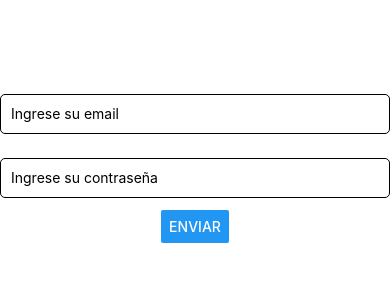
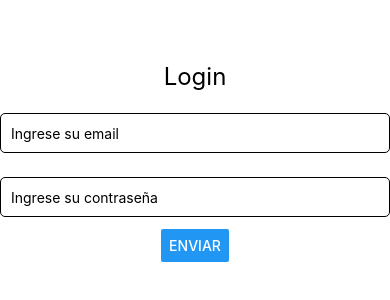
Before and after one commit to Leojgp/ApenMeet, a React Native app: screen /SignIn in a window 390 px wide. Shown: the part 260-560 px from the top of the page. Built offline with nearby package versions, Linux system fonts and the light colour scheme.

Commit message:
Adding Bottom bar with navigation icons and adding logout Icon inside screen header

```diff
--- a/package.json
+++ b/package.json
@@ -9,19 +9,20 @@
     "web": "expo start --web"
   },
   "dependencies": {
+    "@react-navigation/bottom-tabs": "^7.3.10",
     "@react-navigation/native": "^7.1.6",
     "@react-navigation/native-stack": "^7.3.10",
     "@react-navigation/stack": "^7.2.10",
     "axios": "^1.8.4",
     "dotenv": "^16.5.0",
     "expo": "~52.0.46",
+    "expo-secure-store": "~14.0.1",
     "expo-status-bar": "~2.0.1",
     "react": "18.3.1",
     "react-native": "0.76.9",
     "react-native-dotenv": "^3.4.11",
     "react-native-safe-area-context": "^4.12.0",
-    "react-native-screens": "~4.4.0",
-    "expo-secure-store": "~14.0.1"
+    "react-native-screens": "~4.4.0"
   },
   "devDependencies": {
     "@babel/core": "^7.25.2",
--- a/src/App.tsx
+++ b/src/App.tsx
@@ -6,6 +6,7 @@ import SignUpScreen from './screens/SignUpScreen';
 import SignInScreen from './screens/SignInScreen';
 import MainScreen from './screens/MainScreen';
 import ConfigScreen from './screens/configScreens/ConfigScreen';
+import LogoutButton from './components/navigation/LogOutButton';
 
 const Stack = createStackNavigator();
 
@@ -16,7 +17,15 @@ export default function App() {
         <Stack.Screen name="Home" component={HomeScreen} options={{ headerShown: false }} />
         <Stack.Screen name="SignUp" component={SignUpScreen} options={{ headerShown: false }} />
         <Stack.Screen name="SignIn" component={SignInScreen} options={{ headerShown: false }} />
-        <Stack.Screen name="Main" component={MainScreen} options={{ headerLeft: () => null, gestureEnabled: false }}/>
+        <Stack.Screen
+          name="Main"
+          component={MainScreen}
+          options={({ navigation }) => ({
+            headerLeft: () => null,
+            headerRight: () => <LogoutButton navigation={navigation} />,
+            gestureEnabled: false
+          })}
+        />
         <Stack.Screen name="Config" component={ConfigScreen}/>
       </Stack.Navigator>
     </NavigationContainer>
--- /dev/null
+++ b/src/components/navigation/BottomTabMenu.tsx
@@ -0,0 +1,68 @@
+// components/BottomTabMenu.tsx
+import React from 'react';
+import { View, TouchableOpacity, StyleSheet } from 'react-native';
+import Ionicons from '@expo/vector-icons/Ionicons';
+
+interface BottomTabMenuProps {
+  navigation: any;
+}
+
+const BottomTabMenu: React.FC<BottomTabMenuProps> = ({ navigation }) => {
+  return (
+    <View style={styles.container}>
+      <TouchableOpacity style={styles.iconButton} onPress={() => navigation.navigate('Config')}>
+        <Ionicons name="chatbubble-outline" size={30} color="gray" />
+      </TouchableOpacity>
+
+      <TouchableOpacity style={styles.iconButton} onPress={() => navigation.navigate('Config')}>
+        <Ionicons name="walk-outline" size={30} color="gray" />
+      </TouchableOpacity>
+
+      <TouchableOpacity style={styles.iconButton} onPress={() => navigation.navigate('Config')}>
+        <Ionicons name="settings-outline" size={30} color="gray" />
+      </TouchableOpacity>
+    </View>
+  );
+};
+
+const styles = StyleSheet.create({
+  container: {
+    position: 'absolute',
+    bottom: 0,
+    left: 0,
+    right: 0,
+    height: 70,
+    backgroundColor: '#fff',
+    flexDirection: 'row',
+    justifyContent: 'space-around',
+    alignItems: 'center',
+    shadowColor: '#000',
+    shadowOffset: { width: 0, height: -5 },
+    shadowOpacity: 0.2,
+    shadowRadius: 10,
+    elevation: 5,
+    borderTopWidth: 3,
+    borderTopColor: '#e0e0e0',
+  },
+  iconButton: {
+    justifyContent: 'center',
+    alignItems: 'center',
+  },
+
+  triangle: {
+    position: 'absolute',
+    bottom: -10,
+    left: '50%',
+    marginLeft: -10,
+    width: 0,
+    height: 0,
+    borderLeftWidth: 10,
+    borderLeftColor: 'transparent',
+    borderRightWidth: 10,
+    borderRightColor: 'transparent',
+    borderTopWidth: 10,
+    borderTopColor: '#fff',
+  },
+});
+
+export default BottomTabMenu;
--- a/src/components/CustomButtonComponent.tsx
+++ b/src/components/navigation/CustomButtonComponent.tsx
@@ -13,7 +13,6 @@ export default function CustomButton({ title, screenName, navigation }: CustomBu
       <Button
         title={title}
         onPress={() => {
-          console.log(`${title} button pressed`);
           navigation.navigate(screenName);
         }}
       />
--- /dev/null
+++ b/src/components/navigation/LogOutButton.tsx
@@ -0,0 +1,18 @@
+import React from 'react';
+import { Ionicons } from '@expo/vector-icons';
+import { TouchableOpacity } from 'react-native';
+
+interface LogoutButtonProps {
+  navigation: any;
+}
+
+function LogoutButton({ navigation }: LogoutButtonProps){
+
+  return (
+    <TouchableOpacity onPress={() => navigation.navigate('SignIn')} style={{ marginRight: 10 }}>
+      <Ionicons name="log-out-outline" size={24} color="black" />
+    </TouchableOpacity>
+  );
+};
+
+export default LogoutButton;
--- a/src/screens/HomeScreen.tsx
+++ b/src/screens/HomeScreen.tsx
@@ -1,6 +1,6 @@
 import { StyleSheet, Text, View } from 'react-native'
 import React from 'react'
-import CustomButton from '../components/CustomButtonComponent'
+import CustomButton from '../components/navigation/CustomButtonComponent'
 
 
 interface HomeScreenProps{
--- a/src/screens/MainScreen.tsx
+++ b/src/screens/MainScreen.tsx
@@ -1,7 +1,9 @@
 import { StyleSheet, Text, View, ActivityIndicator } from 'react-native';
 import React from 'react';
 import { useUser } from '../hooks/useUser';
-import CustomButton from '../components/CustomButtonComponent';
+import CustomButton from '../components/navigation/CustomButtonComponent';
+import BottomTabMenu from '../components/navigation/BottomTabMenu';
+
 
 interface MainScreenProps{
   navigation:any
@@ -11,14 +13,27 @@ export default function MainScreen({navigation}:MainScreenProps) {
 
   const { user, loading, error } = useUser();
 
-  if (loading) return <ActivityIndicator size="large" color="#0000ff" />;
-  if (error) return <Text style={styles.error}>{error}</Text>;
+  if (loading) {
+    return (
+      <View style={styles.container}>
+        <ActivityIndicator size="large" color="#0000ff" />
+      </View>
+    );
+  }
+
+  if (error) {
+    return (
+      <View style={styles.container}>
+        <Text style={styles.error}>{error}</Text>
+      </View>
+    );
+  }
 
   return (
     <View style={styles.container}>
       <Text style={styles.title}>MainScreen</Text>
       {user && <Text style={styles.username}>Hola, {user.user.username}</Text>}
-      <CustomButton title="Click me" screenName='Config' navigation={navigation}/>
+      <BottomTabMenu navigation={navigation} />
     </View>
   );
 }
--- a/src/screens/SignInScreen.tsx
+++ b/src/screens/SignInScreen.tsx
@@ -20,6 +20,7 @@ export default function SignInScreen({ navigation }: SignInProps) {
   return (
     <SafeAreaProvider>
       <SafeAreaView style={styles.container}>
+        <Text style={styles.title}>Login</Text>
         <TextInput
           style={styles.input}
           onChangeText={setEmail}
@@ -49,6 +50,10 @@ const styles = StyleSheet.create({
     justifyContent: 'center',
     padding: 20,
   },
+  title: {
+    fontSize: 24,
+    marginBottom: 10,
+  },
   input: {
     height: 40,
     margin: 12,
```
Also changed, not shown: 1 other file (tests, documents, lock files or other folders).
